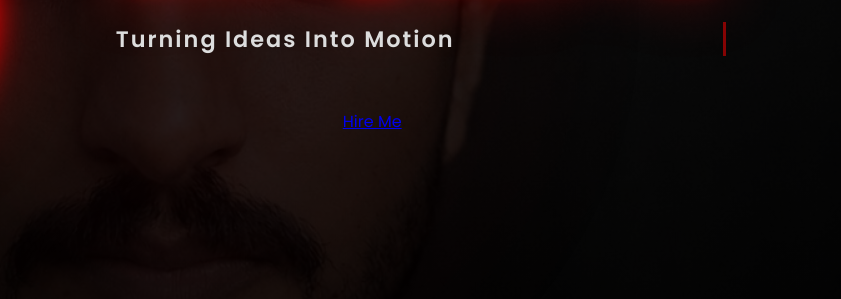
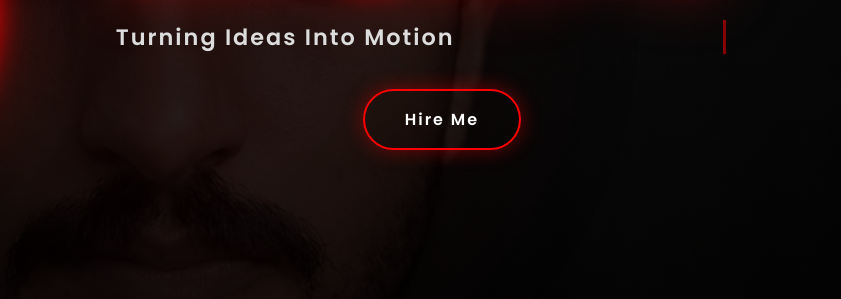
Before and after one commit to 009622/gra-edits-by-akmal, a plain HTML site: page index.html in a window 1280 px wide. Shown: the part 378-677 px from the top of the page, 439-1280 px from the left. Drawn offline with nearby package versions, Linux system fonts and the light colour scheme.

Commit message:
style.css

```diff
--- a/style.css
+++ b/style.css
@@ -656,3 +656,45 @@ footer{
     translateY(0);
 
 }
+/* ===============================
+   HIRE ME BUTTON
+=============================== */
+
+.hire-btn{
+
+    display:inline-block;
+
+    margin-top:25px;
+
+    margin-left:20px;
+
+    padding:16px 40px;
+
+    border-radius:50px;
+
+    text-decoration:none;
+
+    color:white;
+
+    font-weight:600;
+
+    letter-spacing:2px;
+
+    border:2px solid red;
+
+    box-shadow:0 0 20px rgba(255,0,0,.4);
+
+    transition:.4s;
+
+}
+
+
+.hire-btn:hover{
+
+    background:red;
+
+    transform:scale(1.08);
+
+    box-shadow:0 0 35px red;
+
+}
```
